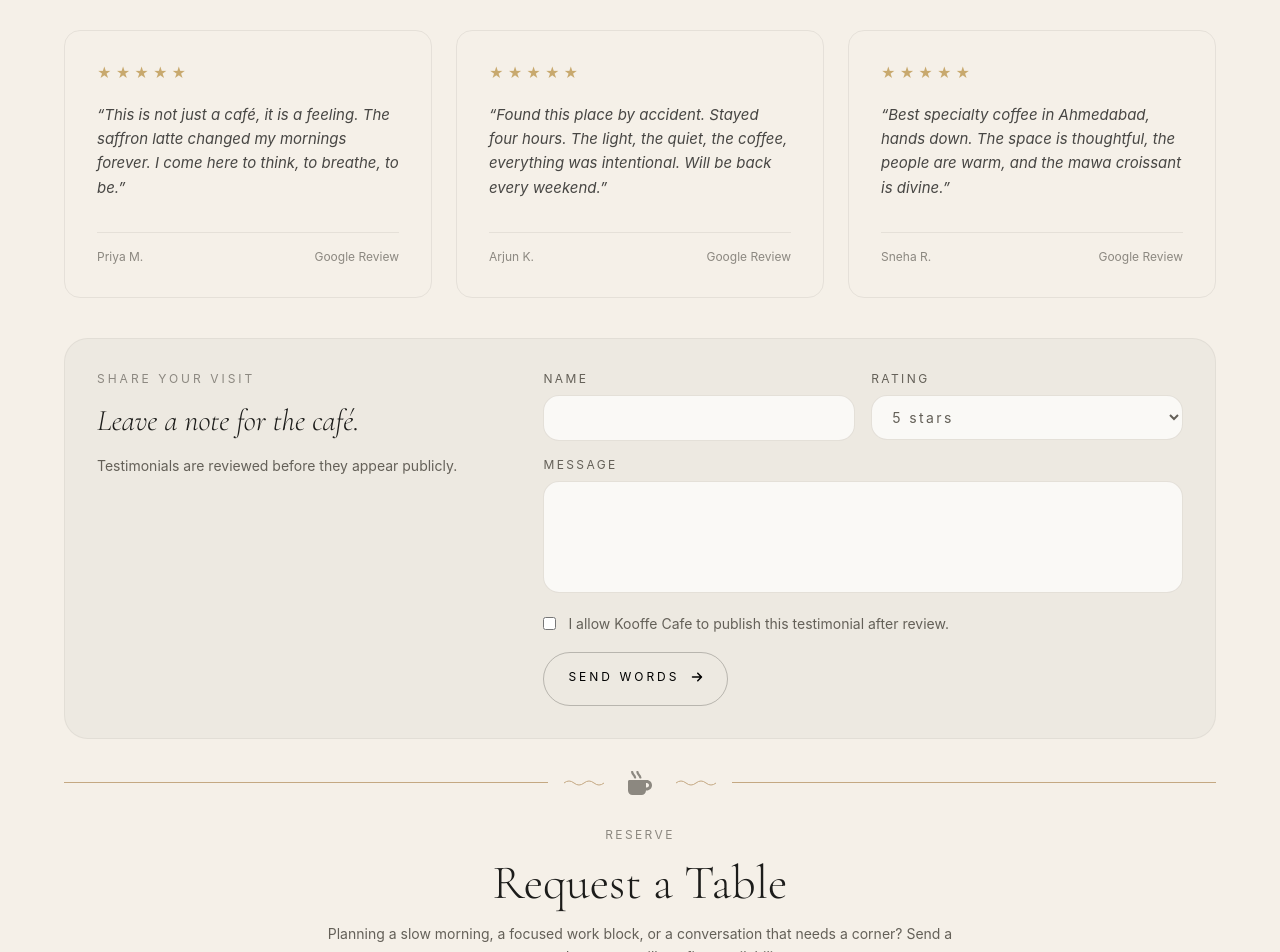
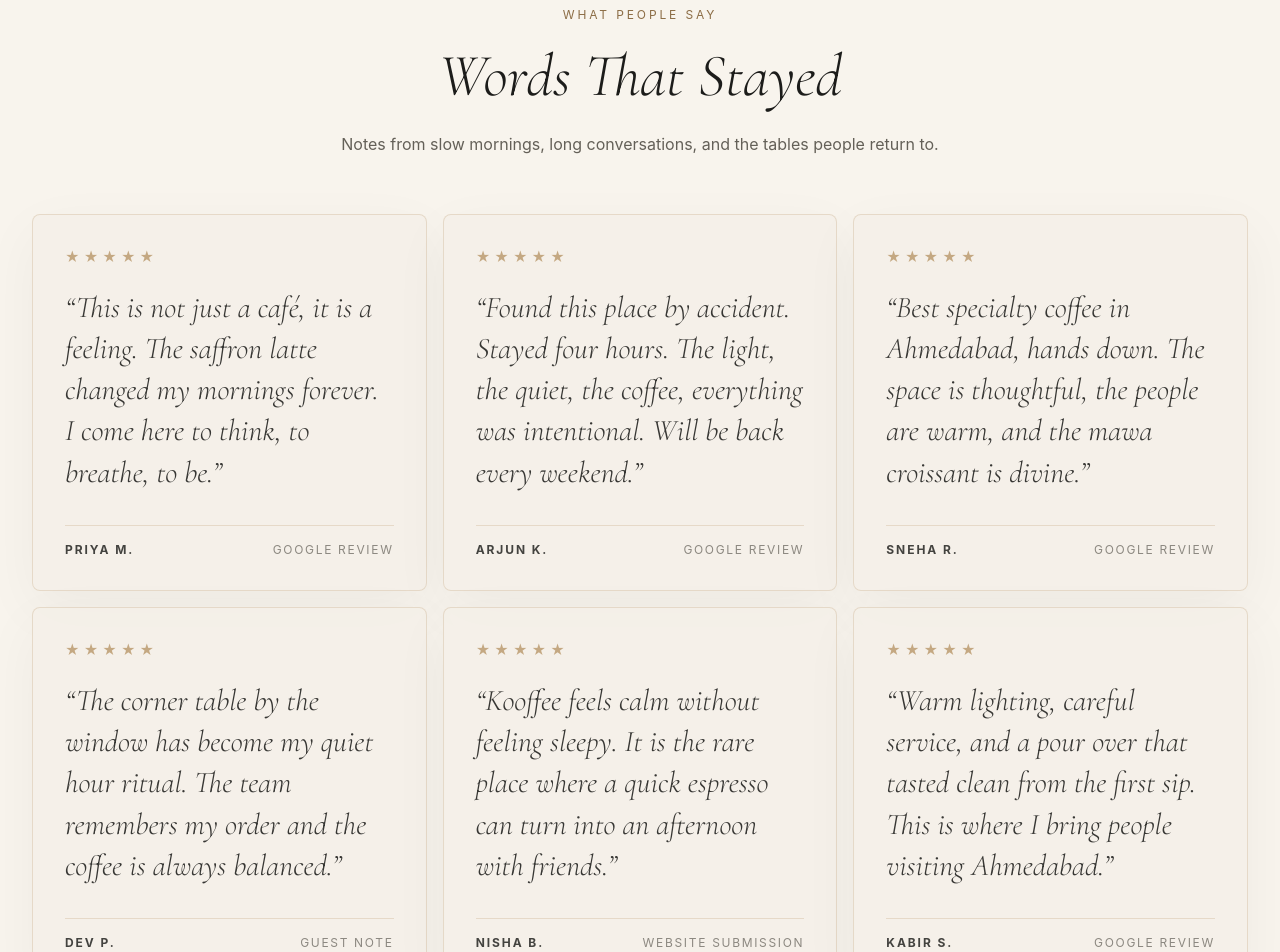
Before and after one commit to Neuvo-haus/Kooffee_cafe, a React (Vite) app: page / in a window 1280 px wide. Shown: the part 6720-7672 px from the top of the page. Built offline with nearby package versions, Linux system fonts and the light colour scheme; no server answers; the database is empty.

Commit message:
Improve testimonial section layout

```diff
--- a/src/components/TestimonialSection.jsx
+++ b/src/components/TestimonialSection.jsx
@@ -91,38 +91,41 @@ const TestimonialSection = () => {
   };
 
   return (
-    <section className="w-full px-6 md:px-0">
-      <div className="mx-auto flex w-full max-w-6xl flex-col gap-10">
-        <div className="flex flex-col gap-4 text-center">
-          <h6 className="font-dmsans text-xs uppercase tracking-[0.2em] text-[rgba(140,136,128,1)]">
+    <section className="w-full border-y border-[rgba(226,221,213,0.65)] bg-[rgba(250,247,242,0.42)] px-5 py-16 md:px-8 md:py-24">
+      <div className="mx-auto flex w-full max-w-7xl flex-col gap-10 md:gap-14">
+        <div className="mx-auto flex max-w-3xl flex-col gap-4 text-center">
+          <h6 className="font-dmsans text-xs uppercase tracking-[0.24em] text-[#8C6D46]">
             What People Say
           </h6>
-          <h1 className="font-['Cormorant_Garamond'] text-3xl text-[rgba(28,28,26,1)] md:text-5xl">
+          <h1 className="font-['Cormorant_Garamond'] text-4xl italic leading-tight text-[rgba(28,28,26,1)] md:text-6xl">
             Words That Stayed
           </h1>
+          <p className="mx-auto max-w-2xl font-dmsans text-sm leading-7 text-[rgba(100,96,88,1)] md:text-base">
+            Notes from slow mornings, long conversations, and the tables people return to.
+          </p>
         </div>
 
-        <div className="grid grid-cols-1 gap-6 md:grid-cols-3">
+        <div className="grid grid-cols-1 gap-4 sm:grid-cols-2 lg:grid-cols-3">
           {testimonials.map((review) => (
             <article
               key={review.id}
-              className="flex flex-col justify-between rounded-2xl border border-[rgba(226,221,213,0.8)] p-6 md:p-8"
+              className="flex min-h-72 flex-col justify-between rounded-lg border border-[rgba(196,168,130,0.32)] bg-[rgba(245,240,232,0.82)] p-6 shadow-[0_18px_60px_rgba(28,28,26,0.045)] transition duration-300 hover:-translate-y-1 hover:border-[rgba(196,168,130,0.65)] hover:bg-[rgba(250,247,242,0.96)] md:min-h-80 md:p-8"
             >
               <div className="flex flex-col gap-5">
-                <div className="flex gap-1 text-sm text-[rgba(200,169,110,1)]">
+                <div className="flex gap-1 text-sm text-[#C4A882]">
                   {Array.from({ length: review.rating }).map((_, index) => (
                     <span key={index}>★</span>
                   ))}
                 </div>
-                <p className="font-dmsans text-sm italic leading-relaxed text-[rgba(28,28,26,0.8)] md:text-[15px]">
+                <p className="font-['Cormorant_Garamond'] text-2xl italic leading-snug text-[rgba(28,28,26,0.88)] md:text-3xl">
                   “{review.message}”
                 </p>
               </div>
               <div className="mt-8">
-                <div className="mb-4 h-px w-full bg-[rgba(226,221,213,0.8)]" />
-                <div className="flex justify-between gap-4 font-dmsans text-xs text-[rgba(140,136,128,1)]">
-                  <span>{review.customer_name}</span>
-                  <span>{review.source}</span>
+                <div className="mb-4 h-px w-full bg-[rgba(196,168,130,0.32)]" />
+                <div className="flex flex-col gap-1 font-dmsans text-xs text-[rgba(100,96,88,1)] sm:flex-row sm:items-center sm:justify-between sm:gap-4">
+                  <span className="font-bold uppercase tracking-[0.16em] text-[rgba(28,28,26,0.82)]">{review.customer_name}</span>
+                  <span className="uppercase tracking-[0.14em] text-[rgba(140,136,128,1)]">{review.source}</span>
                 </div>
               </div>
             </article>
@@ -131,13 +134,13 @@ const TestimonialSection = () => {
 
         <form
           onSubmit={handleSubmit}
-          className="grid grid-cols-1 gap-5 rounded-3xl border border-[rgba(226,221,213,0.9)] bg-[#ede9e1] p-5 md:grid-cols-[0.8fr_1.2fr] md:p-8"
+          className="grid grid-cols-1 gap-6 rounded-lg border border-[rgba(196,168,130,0.38)] bg-[rgba(237,233,225,0.82)] p-5 shadow-[0_22px_80px_rgba(28,28,26,0.055)] md:grid-cols-[0.78fr_1.22fr] md:p-8"
         >
           <div className="flex flex-col gap-4">
-            <p className="font-dmsans text-xs uppercase tracking-[0.25em] text-[rgba(140,136,128,1)]">
+            <p className="font-dmsans text-xs uppercase tracking-[0.25em] text-[#8C6D46]">
               Share your visit
             </p>
-            <h2 className="font-['Cormorant_Garamond'] text-3xl italic text-[rgba(28,28,26,1)]">
+            <h2 className="font-['Cormorant_Garamond'] text-3xl italic leading-tight text-[rgba(28,28,26,1)] md:text-4xl">
               Leave a note for the café.
             </h2>
             <p className="font-dmsans text-sm leading-relaxed text-[rgba(100,96,88,1)]">
--- a/src/data/testimonials.js
+++ b/src/data/testimonials.js
@@ -23,4 +23,28 @@ export const fallbackTestimonials = [
       "Best specialty coffee in Ahmedabad, hands down. The space is thoughtful, the people are warm, and the mawa croissant is divine.",
     source: "Google Review",
   },
+  {
+    id: "fallback-dev",
+    customer_name: "Dev P.",
+    rating: 5,
+    message:
+      "The corner table by the window has become my quiet hour ritual. The team remembers my order and the coffee is always balanced.",
+    source: "Guest Note",
+  },
+  {
+    id: "fallback-nisha",
+    customer_name: "Nisha B.",
+    rating: 5,
+    message:
+      "Kooffee feels calm without feeling sleepy. It is the rare place where a quick espresso can turn into an afternoon with friends.",
+    source: "Website Submission",
+  },
+  {
+    id: "fallback-kabir",
+    customer_name: "Kabir S.",
+    rating: 5,
+    message:
+      "Warm lighting, careful service, and a pour over that tasted clean from the first sip. This is where I bring people visiting Ahmedabad.",
+    source: "Google Review",
+  },
 ];
```
